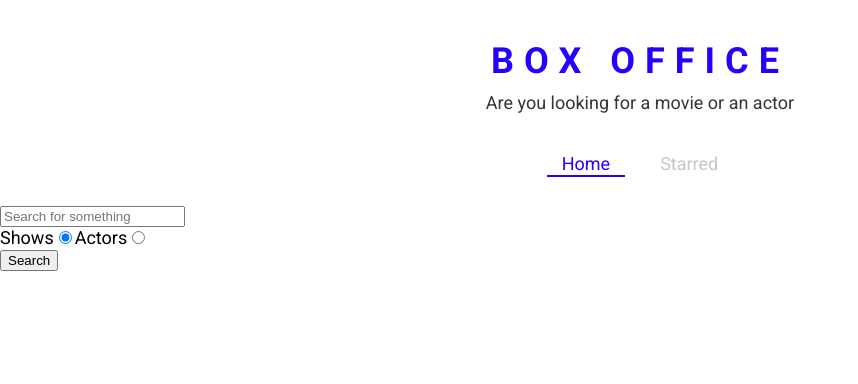
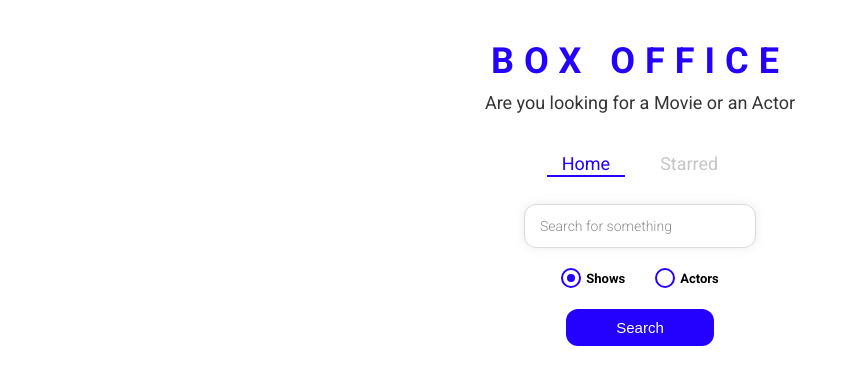
Before and after one commit to Kramad92/boxoffice, a React (Create React App) app: page / in a window 1280 px wide. Shown: the top 384 px of the page, without its empty margins (0-858 px from the left). Built offline with nearby package versions, Linux system fonts and the light colour scheme.

Commit message:
finished styling app, custom radio buttons

```diff
--- /dev/null
+++ b/src/components/CustomRadio.js
@@ -0,0 +1,66 @@
+import React from 'react';
+import styled from 'styled-components';
+
+const RadioWrapper = styled.label`
+  display: block;
+  position: relative;
+  padding-left: 25px;
+  cursor: pointer;
+  font-size: 13px;
+  user-select: none;
+  font-weight: 700;
+  line-height: 1.65;
+
+  input {
+    position: absolute;
+    opacity: 0;
+    cursor: pointer;
+  }
+
+  span {
+    position: absolute;
+    top: 0;
+    left: 0;
+    height: 16px;
+    width: 16px;
+    background-color: #fff;
+    border: 2px solid ${({ theme }) => theme.mainColors.blue};
+    border-radius: 50%;
+  }
+
+  input:checked ~ span {
+    background-color: #fff;
+    border: 2px solid ${({ theme }) => theme.mainColors.blue};
+  }
+
+  span:after {
+    content: '';
+    position: absolute;
+    display: none;
+  }
+
+  input:checked ~ span:after {
+    display: block;
+  }
+
+  span:after {
+    top: 4px;
+    left: 4px;
+    width: 8px;
+    height: 8px;
+    border-radius: 50%;
+    background: ${({ theme }) => theme.mainColors.blue};
+  }
+`;
+
+const CustomRadio = ({ label, ...restProps }) => {
+  return (
+    <RadioWrapper htmlFor={restProps.id}>
+      {label}
+      <input {...restProps} type="radio" />
+      <span />
+    </RadioWrapper>
+  );
+};
+
+export default CustomRadio;
--- a/src/components/MainPageLayout.js
+++ b/src/components/MainPageLayout.js
@@ -7,7 +7,7 @@
     <div>
       <Title
         title="Box Office"
-        subtitle="Are you looking for a movie or an actor"
+        subtitle="Are you looking for a Movie or an Actor"
       />
       <Navs />
       {children}
--- a/src/pages/Home.js
+++ b/src/pages/Home.js
@@ -1,9 +1,15 @@
 import React, { useState } from 'react';
 import ActorGrid from '../components/Actors/ActorGrid';
+import CustomRadio from '../components/CustomRadio';
 import MainPageLayout from '../components/MainPageLayout';
 import ShowGrid from '../components/Show/ShowGrid';
 import { apiGet } from '../misc/config';
 import { useLastQuery } from '../misc/custom-hooks';
+import {
+  RadioInputsWrapper,
+  SearchButtonWrapper,
+  SearchInput,
+} from './Home.styled';
 
 const Home = () => {
   const [input, setInput] = useLastQuery();
@@ -49,7 +55,7 @@
 
   return (
     <MainPageLayout>
-      <input
+      <SearchInput
         type="text"
         placeholder="Search for something"
         value={input}
@@ -57,33 +63,31 @@
         onChange={onInputChange}
       />
 
-      <div>
-        <label htmlFor="shows-search">
-          Shows
-          <input
+      <RadioInputsWrapper>
+        <div>
+          <CustomRadio
+            label="Shows"
             id="shows-search"
-            type="radio"
             checked={isShowsSearch}
             value="shows"
             onChange={onRadioChange}
           />
-        </label>
-
-        <label htmlFor="actors-search">
-          Actors
-          <input
+        </div>
+        <div>
+          <CustomRadio
+            label="Actors"
             id="actors-search"
-            type="radio"
             checked={!isShowsSearch}
             value="people"
             onChange={onRadioChange}
           />
-        </label>
-      </div>
-
-      <button type="button" onClick={onSearch}>
-        Search
-      </button>
+        </div>
+      </RadioInputsWrapper>
+      <SearchButtonWrapper>
+        <button type="button" onClick={onSearch}>
+          Search
+        </button>
+      </SearchButtonWrapper>
       {renderResults()}
     </MainPageLayout>
   );
--- /dev/null
+++ b/src/pages/Home.styled.js
@@ -0,0 +1,49 @@
+import styled from "styled-components";
+
+export const SearchInput = styled.input`
+  display: block;
+  font-family: 'Roboto', sans-serif;
+  width: 200px;
+  margin: auto;
+  outline: none;
+  padding: 13px 15px;
+  border: 1px solid #dbdbdb;
+  box-shadow: 0px 0px 10px 0px rgba(219, 219, 219, 0.5);
+  font-size: 14px;
+  border-radius: 12px;
+  color: #8d8d8d;
+
+  &::placeholder {
+    font-weight: 300;
+    color: #8d8d8d;
+  }
+`;
+
+export const RadioInputsWrapper = styled.div`
+  display: flex;
+  justify-content: center;
+  margin: 20px 0;
+
+  div {
+    margin: 0 15px;
+  }
+`;
+
+export const SearchButtonWrapper = styled.div`
+  text-align: center;
+  margin-bottom: 35px;
+
+  button {
+    color: #fff;
+    background-color: ${({ theme }) => theme.mainColors.blue};
+    margin: auto;
+    padding: 10px 50px;
+    font-size: 15px;
+    border: none;
+    outline: none;
+    border-radius: 12px;
+    &:hover {
+      cursor: pointer;
+    }
+  }
+`;
```
